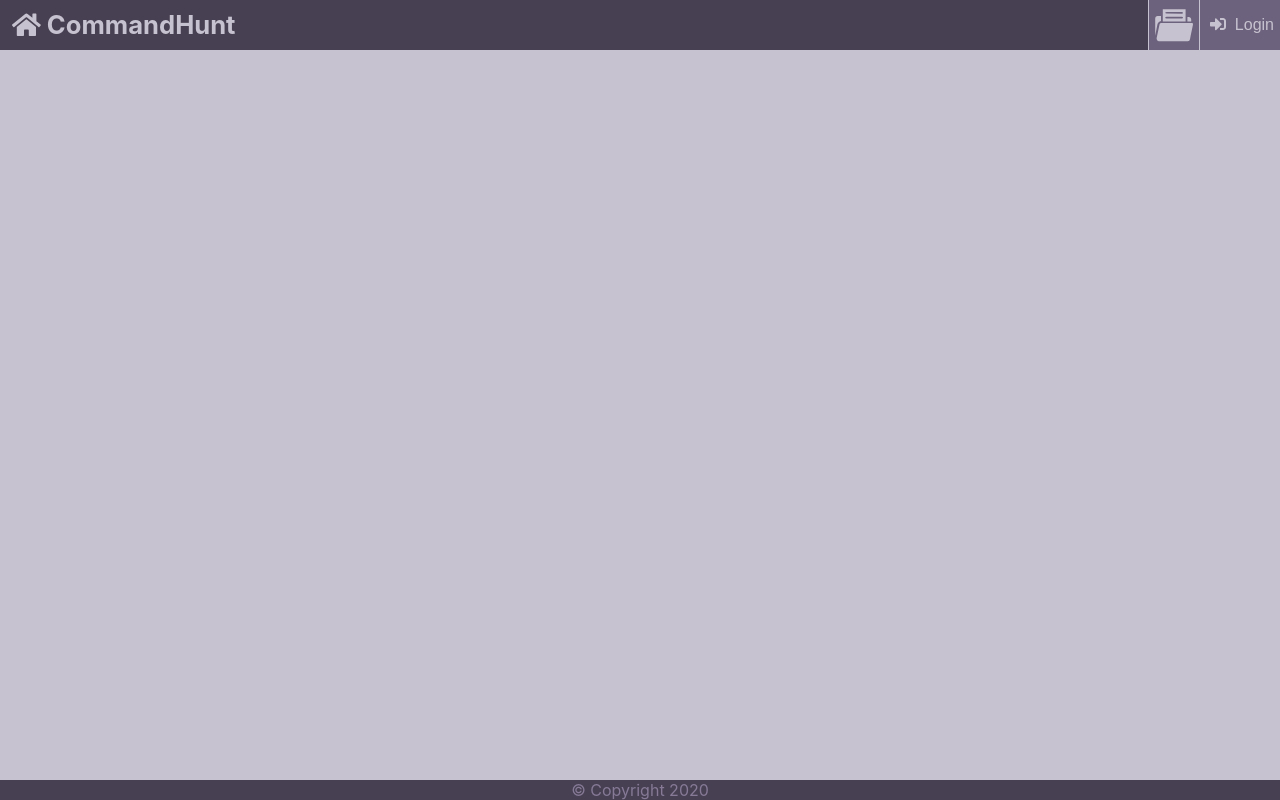
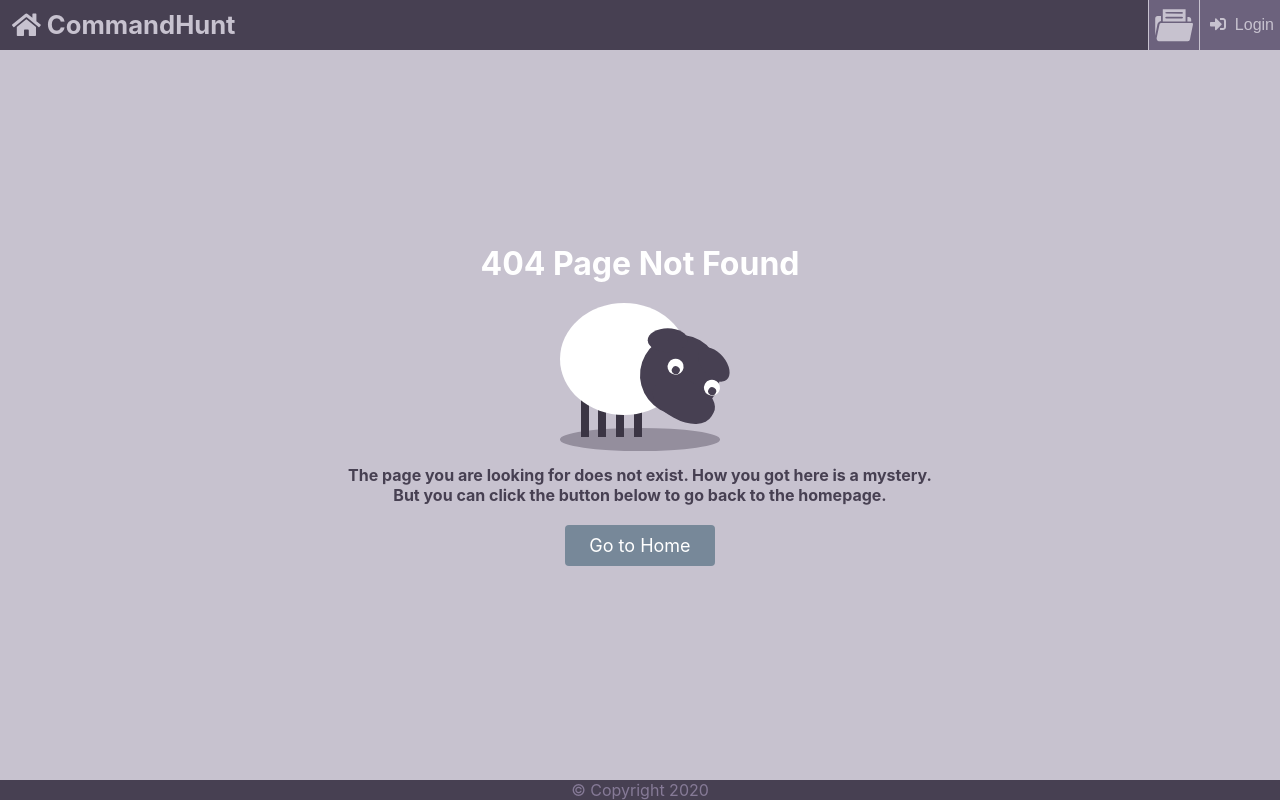
Before and after one commit to vivekweb2013/commandhunt, a React (Create React App) app in the folder frontend/: page /public/command/1 in a window 1280 px wide. Built offline with nearby package versions, Linux system fonts and the light colour scheme; no server answers; sample sign-in values are in the browser's storage.

Commit message:
Design 404 page-not-found view

```diff
--- a/frontend/src/components/Content.js
+++ b/frontend/src/components/Content.js
@@ -8,6 +8,7 @@ import './Content.scss';
 import { Redirect, withRouter } from 'react-router';
 import SignUp from './SignUp';
 import { connect } from 'react-redux';
+import PageNotFound from './common/PageNotFound';
 
 const ProtectedRoute = ({ component: Component, isLoggedIn, path, ...rest }) =>
     <Route path={path} {...rest} render={props => isLoggedIn ?
@@ -23,6 +24,7 @@ class Content extends Component {
                     <Route path="/signup" component={SignUp} />
                     <Route path="/command/build/:commandName" key={this.props.history.location.search} component={Builder} />
                     <ProtectedRoute isLoggedIn={!!this.props.user} path="/command/user-commands" key={this.props.history.location.search} component={UserCommands} />
+                    <Route component={PageNotFound} />
                 </Switch>
             </div>
         )
--- /dev/null
+++ b/frontend/src/components/common/PageNotFound.js
@@ -0,0 +1,36 @@
+import React from 'react';
+import { Link } from 'react-router-dom';
+import './PageNotFound.scss';
+
+function PageNotFound() {
+    return (
+        <div className="page-not-found">
+            <div className="scene">
+                <div className="text-main">404 Page Not Found</div>
+                <br />
+                <div className="sheep">
+                    <span className="top">
+                        <div className="body"></div>
+                        <div className="head">
+                            <div className="eye one"></div>
+                            <div className="eye two"></div>
+                            <div className="ear one"></div>
+                            <div className="ear two"></div>
+                        </div>
+                    </span>
+                    <div className="legs">
+                        <div className="leg"></div>
+                        <div className="leg"></div>
+                        <div className="leg"></div>
+                        <div className="leg"></div>
+                    </div>
+                </div>
+                <div className="text-note">The page you are looking for does not exist. How you got here is a mystery.
+                <br />But you can click the button below to go back to the homepage.</div>
+                <Link to="/" replace={true} className="home-link"><span>Go to Home</span></Link>
+            </div>
+        </div>
+    )
+}
+
+export default PageNotFound;
--- /dev/null
+++ b/frontend/src/components/common/PageNotFound.scss
@@ -0,0 +1,214 @@
+@import "../../styles/shared";
+
+.page-not-found {
+    display: flex;
+    justify-content: center;
+    align-items: center;
+    height: 100%;
+    text-align: center;
+
+    .scene {
+        display: inline-block;
+        vertical-align: middle;
+    }
+    .text-main {
+        color: white;
+        font-size: 2rem;
+        font-weight: bold;
+    }
+    .text-note {
+        font-weight: bold;
+        color: $color-primary;
+        margin-top: 10px;
+    }
+
+    .sheep {
+        display: inline-block;
+        position: relative;
+        $skin: $color-primary;
+        margin-bottom: 40px;
+        * {
+            transition: transform 0.3s;
+        }
+        .top {
+            position: relative;
+            top: 0;
+            animation: head-move 1s infinite;
+        }
+        &:hover {
+            .head {
+                transform: rotate(0deg);
+                .eye {
+                    width: 1.25rem;
+                    height: 1.25rem;
+                    &:before {
+                        right: 30%;
+                    }
+                }
+            }
+            .top {
+                animation-play-state: paused;
+            }
+        }
+        .head {
+            display: inline-block;
+            width: 5rem;
+            height: 5rem;
+            border-radius: 100%;
+            background: $skin;
+            vertical-align: middle;
+            position: relative;
+            top: 1rem;
+            transform: rotate(30deg);
+            z-index: 3;
+            &:before {
+                content: "";
+                display: inline-block;
+                width: 80%;
+                height: 50%;
+                background: $skin;
+                position: absolute;
+                bottom: 0;
+                right: -10%;
+                border-radius: 50% 40%;
+            }
+            &:hover {
+                .ear {
+                    &.one,
+                    &.two {
+                        transform: rotate(0deg);
+                    }
+                }
+            }
+            .eye {
+                display: inline-block;
+                width: 1rem;
+                height: 1rem;
+                border-radius: 100%;
+                background: white;
+                position: absolute;
+                overflow: hidden;
+                &:before {
+                    content: "";
+                    display: inline-block;
+                    background: $color-primary;
+                    width: 50%;
+                    height: 50%;
+                    border-radius: 100%;
+                    position: absolute;
+                    right: 10%;
+                    bottom: 10%;
+                    transition: all 0.3s;
+                }
+                &.one {
+                    right: -2%;
+                    top: 1.7rem;
+                }
+                &.two {
+                    right: 2.5rem;
+                    top: 1.7rem;
+                }
+            }
+            .ear {
+                background: $skin;
+                width: 50%;
+                height: 30%;
+                border-radius: 100%;
+                position: absolute;
+                &.one {
+                    left: -10%;
+                    top: 5%;
+                    transform: rotate(-30deg);
+                }
+                &.two {
+                    top: 2%;
+                    right: -5%;
+                    transform: rotate(20deg);
+                }
+            }
+        }
+        .body {
+            display: inline-block;
+            width: 8rem;
+            height: 7rem;
+            border-radius: 100%;
+            background: white;
+            position: relative;
+            vertical-align: middle;
+            margin-right: -3rem;
+            z-index: 2;
+        }
+        .legs {
+            display: inline-block;
+            position: absolute;
+            top: 80%;
+            left: 10%;
+            z-index: 1;
+            .leg {
+                display: inline-block;
+                background: darken($skin, 5%);
+                width: 0.5rem;
+                height: 2.5rem;
+                margin: 0.3rem;
+            }
+        }
+        &:before {
+            content: "";
+            display: inline-block;
+            position: absolute;
+            top: 112%;
+            width: 100%;
+            height: 20%;
+            border-radius: 100%;
+            background: rgba($color-primary, 0.4);
+        }
+    }
+    a.home-link {
+        display: inline-block;
+        border-radius: 4px;
+        background-color: $color-secondary;
+        border: none;
+        color: #ffffff;
+        text-align: center;
+        outline: none;
+        font-size: 18px;
+        padding: 10px;
+        width: 150px;
+        transition: all 0.5s;
+        cursor: pointer;
+        margin: 20px;
+        user-select: none;
+
+        & span {
+            cursor: pointer;
+            display: inline-block;
+            position: relative;
+            transition: 0.5s;
+            &:after {
+                content: "\00ab";
+                position: absolute;
+                opacity: 0;
+                top: 0;
+                left: -20px;
+                transition: 0.5s;
+            }
+        }
+
+        &:hover span {
+            padding-left: 20px;
+            &:after {
+                opacity: 1;
+                left: 0;
+            }
+        }
+    }
+}
+
+@keyframes head-move {
+    0% {
+        top: 0;
+    }
+    50% {
+        top: 0.2rem;
+    }
+}
```
